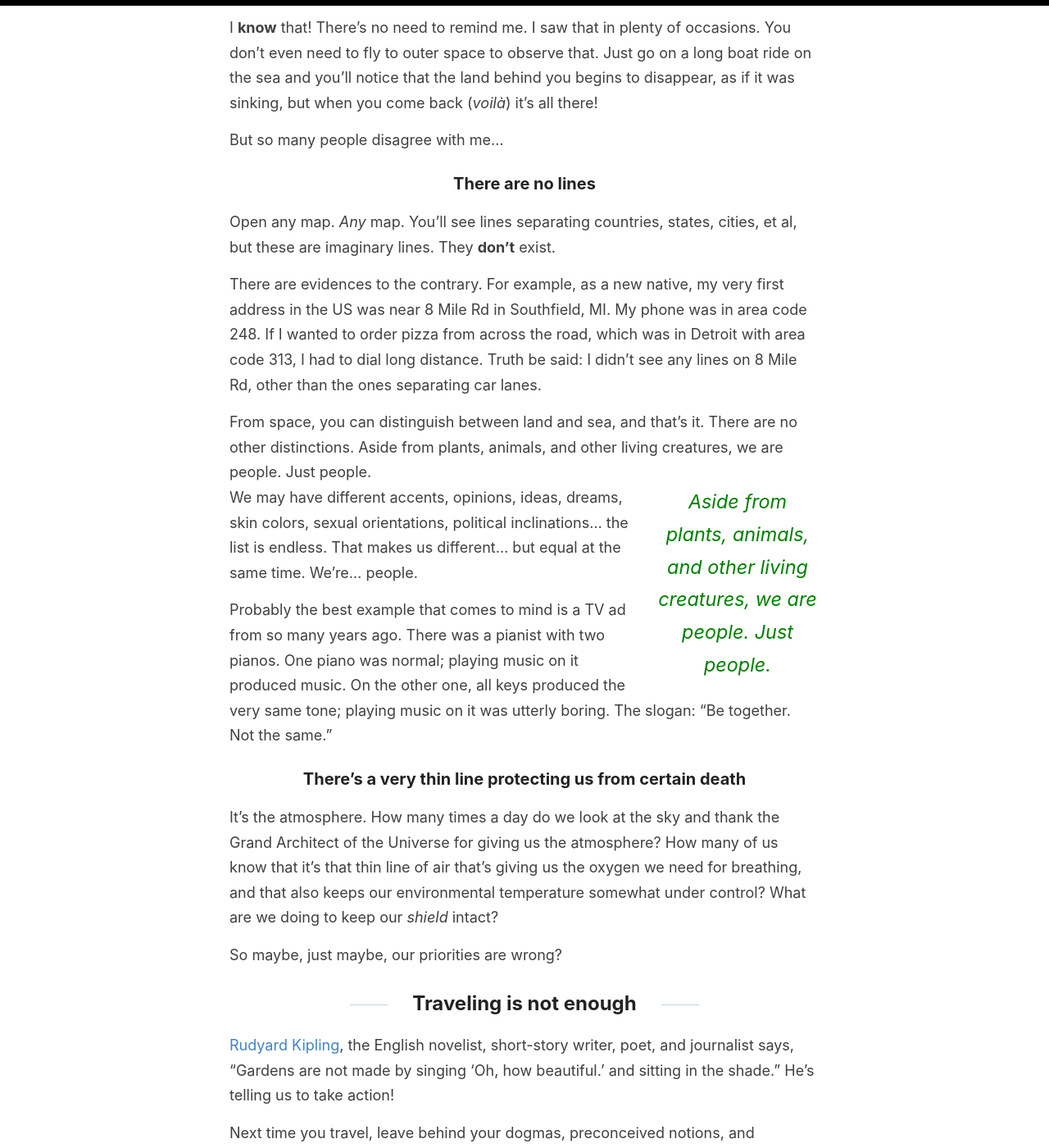
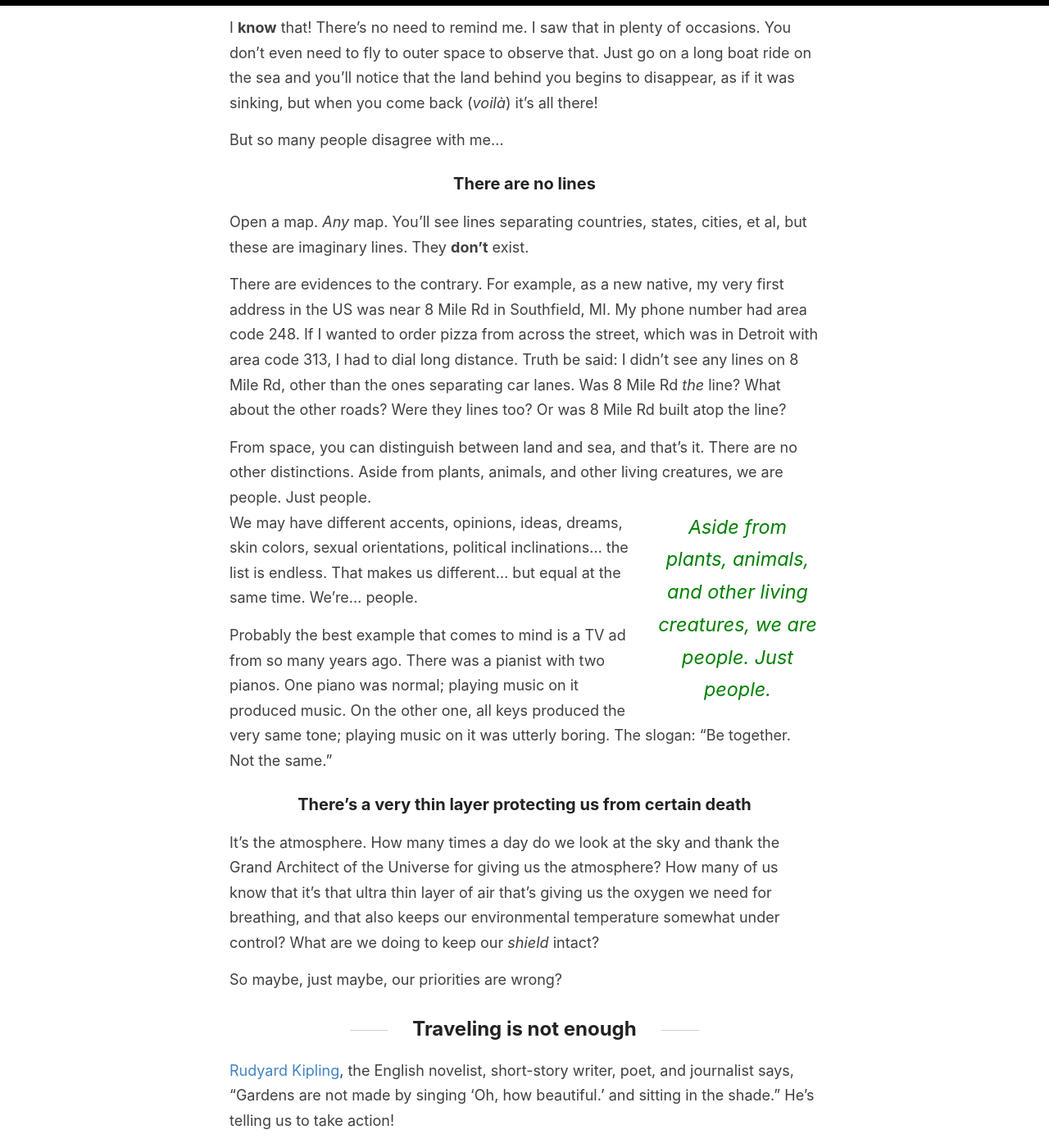
Before and after one commit to taflaj/taflaj.github.io, a Jekyll site: the page built from _posts/2024-07-15-the-cure.md, in a window 1280 px wide and 1400 px high, scrolled down 1056 px. Shown: the whole window at 82% size. Built offline with Jekyll 4.4.1, drawn with Linux system fonts in a browser that asks for light colours.

Commit message:
Syntax and logical corrections.

```diff
--- a/_posts/2024-07-15-the-cure.md
+++ b/_posts/2024-07-15-the-cure.md
@@ -23,17 +23,17 @@ But so many people disagree with me…
 
 ### There are no lines
 
-Open any map. *Any* map. You'll see lines separating countries, states, cities, et al, but these are imaginary lines. They **don't** exist.
+Open a map. *Any* map. You'll see lines separating countries, states, cities, et al, but these are imaginary lines. They **don't** exist.
 
-There are evidences to the contrary. For example, as a new native, my very first address in the US was near 8 Mile Rd in Southfield, MI. My phone was in area code 248. If I wanted to order pizza from across the road, which was in Detroit with area code 313, I had to dial long distance. Truth be said: I didn't see any lines on 8 Mile Rd, other than the ones separating car lanes.
+There are evidences to the contrary. For example, as a new native, my very first address in the US was near 8 Mile Rd in Southfield, MI. My phone number had area code 248. If I wanted to order pizza from across the street, which was in Detroit with area code 313, I had to dial long distance. Truth be said: I didn't see any lines on 8 Mile Rd, other than the ones separating car lanes. Was 8 Mile Rd *the* line? What about the other roads? Were they lines too? Or was 8 Mile Rd built atop the line?
 
 From space, you can distinguish between land and sea, and that's it. There are no other distinctions. {% include pullquote.html quote="Aside from plants, animals, and other living creatures, we are people. Just people." %} We may have different accents, opinions, ideas, dreams, skin colors, sexual orientations, political inclinations… the list is endless. That makes us different… but equal at the same time. We're… people.
 
 Probably the best example that comes to mind is a TV ad from so many years ago. There was a pianist with two pianos. One piano was normal; playing music on it produced music. On the other one, all keys produced the very same tone; playing music on it was utterly boring. The slogan: "Be together. Not the same."
 
-### There's a very thin line protecting us from certain death
+### There's a very thin layer protecting us from certain death
 
-It's the atmosphere. How many times a day do we look at the sky and thank the Grand Architect of the Universe for giving us the atmosphere? How many of us know that it's that thin line of air that's giving us the oxygen we need for breathing, and that also keeps our environmental temperature somewhat under control? What are we doing to keep our *shield* intact?
+It's the atmosphere. How many times a day do we look at the sky and thank the Grand Architect of the Universe for giving us the atmosphere? How many of us know that it's that ultra thin layer of air that's giving us the oxygen we need for breathing, and that also keeps our environmental temperature somewhat under control? What are we doing to keep our *shield* intact?
 
 So maybe, just maybe, our priorities are wrong?
 
```
